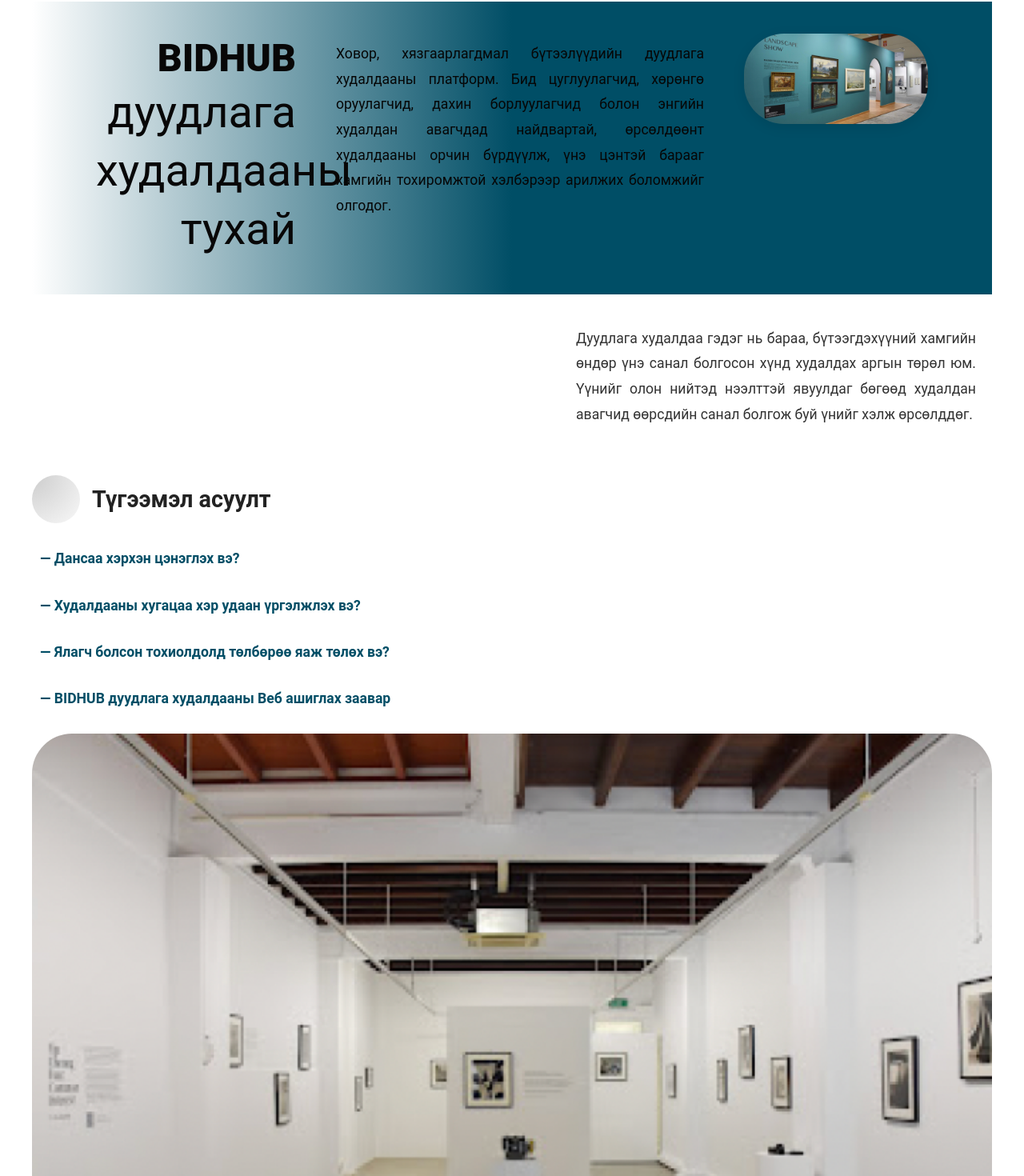
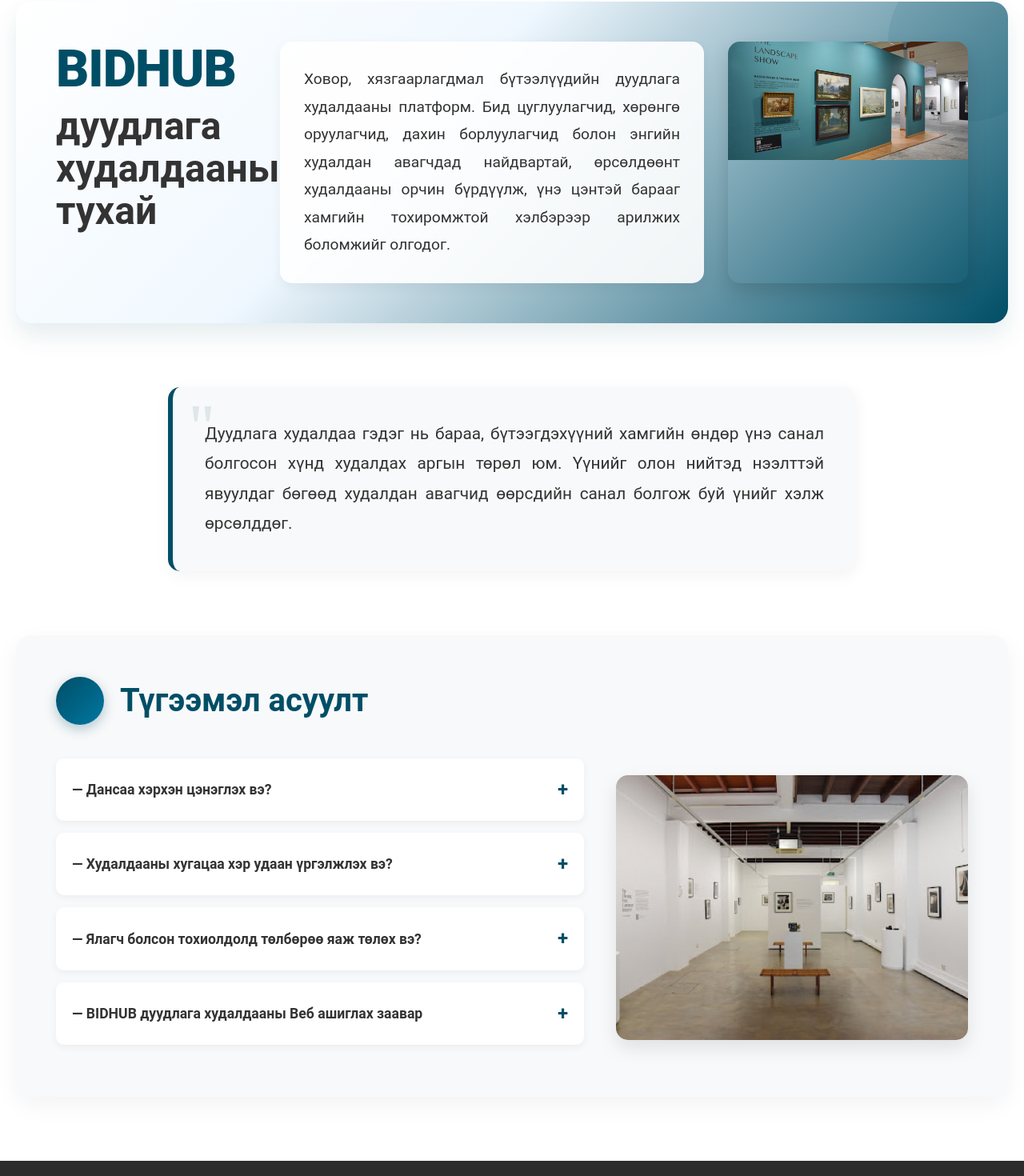
Before and after one commit to Nak-1/BIHDUB_APP, a Next.js app in the folder bidhub_app/: page /aboutUs in a window 1280 px wide. Shown: the part 120-1590 px from the top of the page at 80% size. Built offline with nearby package versions, Linux system fonts and the light colour scheme.

Commit message:
fixed styles

```diff
--- a/bidhub_app/app/HomePage.js
+++ b/bidhub_app/app/HomePage.js
@@ -2,11 +2,13 @@
 
 import ItemCard from "@/components/ItemCard";
 import Image from "next/image";
+import { useRouter } from "next/navigation";
 import { useEffect, useState } from "react";
 import section1 from "../assests/section1.png";
 import "../styles/HomePage.css";
 
 export default function HomePage() {
+  const router = useRouter();
   const [auctions, setAuctions] = useState([]);
   const [loading, setLoading] = useState(true);
   const [error, setError] = useState(null);
@@ -48,8 +50,8 @@
           <p>Бид танд найдвартай дуудлага худалдаанд цахимаар оролцох болон өөрийн бараагаа дуудлага худалдаанд зарах
             боломжийг олгоно</p>
           <div className="section1-buttons">
-            <button className="btn-primary">Дуудлага худалдаанд оролцох</button>
-            <button className="btn-secondary">Дуудлага худалдаа үүсгэх</button>
+            <button className="btn-primary" onClick={() => {router.push("/auctions")}}>Дуудлага худалдаанд оролцох</button>
+            <button className="btn-secondary" onClick={() => {router.push("/sell")}}>Дуудлага худалдаа үүсгэх</button>
           </div>
         </div>
       </section>
--- a/bidhub_app/app/aboutUs/page.js
+++ b/bidhub_app/app/aboutUs/page.js
@@ -1,17 +1,79 @@
 "use client";
 
 import Image from "next/image";
-
+import { useEffect, useState } from "react";
+import team1 from "../../assests/team1.png";
+import team2 from "../../assests/team2.png";
 import "../../styles/AboutUs.css";
 
-import team1 from "../../assests/team1.png";
-import team2 from "../../assests/team2.png";
+export default function AboutUs() {
+  const [activeIndex, setActiveIndex] = useState(null);
 
-export default function AboutUs() {
+  const toggleFaq = (index) => {
+    if (activeIndex === index) {
+      setActiveIndex(null);
+    } else {
+      setActiveIndex(index);
+    }
+  };
+
+  useEffect(() => {
+    const sections = document.querySelectorAll('.animate-section');
+
+    setTimeout(() => {
+      sections.forEach((section, index) => {
+        setTimeout(() => {
+          section.classList.add('visible');
+        }, index * 200);
+      });
+    }, 100);
+  }, []);
+
+  const faqItems = [
+    {
+      question: "Дансаа хэрхэн цэнэглэх вэ?",
+      answer: "Та өөрийн профайл руу орж 'Данс цэнэглэх' хэсэгт хандан, карт эсвэл банкны шилжүүлгээр цэнэглэнэ."
+    },
+    {
+      question: "Худалдааны хугацаа хэр удаан үргэлжлэх вэ?",
+      answer: "Худалдааны хугацаа бараа бүрийн хувьд ялгаатай бөгөөд ихэвчлэн 3-7 хоног үргэлжилнэ."
+    },
+    {
+      question: "Ялагч болсон тохиолдолд төлбөрөө яаж төлөх вэ?",
+      answer: "Төлбөрийг дансанд шилжүүлэн эсвэл системд холбогдсон төлбөрийн хэрэгслээр төлнө."
+    },
+    {
+      question: "BIDHUB дуудлага худалдааны Веб ашиглах заавар",
+      answer: `-Вэбсайт руу нэвтрэх:
+Хэрэглэгч вэб хуудасны хаягаар орно.
+-Хэрэглэгчийн данс үүсгэх:
+Нэвтрэх хэсэгт "Бүртгүүлэх" товчийг дарж, өөрийн мэдээллээ оруулан хэрэглэгчийн данс үүсгэнэ.
+Мэйл хаяг, утасны дугаар, нууц үг зэрэг мэдээллээ бөглөнө.
+-Бараа нэмэх:
+Вэбсайтад орсны дараа "Бараа нэмэх" товчийг дарж, худалдаанд гарах бараагаа байршуулна.
+Барааны зураг, тайлбар, үнэ зэрэг мэдээллүүдийг оруулж, зарах эсвэл дуудлага худалдаагаар зарах сонголт хийнэ.
+-Дуудлага худалдаанд оролцох:
+Өөрийн хүссэн бараа дуудлага худалдаанд оролцох бол тухайн барааны дэлгэрэнгүй хэсэгт орж, үнэ, хугацаа зэргийг шалгана.
+"Дуудлага худалдаанд оролцох" товчийг дарж, үнийн санал оруулна.
+-Үнийн санал өгөх:
+Дуудлага худалдаанд орох бараан дээр үнийн санал өгөх боломжтой.
+Та өөрийн үнийн саналаа оруулснаар тухайн бараанд өрсөлдөх боломжтой болно.
+-Худалдаа хийх:
+Дуудлага худалдааны хугацаа дууссаны дараа хамгийн өндөр үнийн санал өгсөн хүн барааг худалдан авах эрхтэй болно.
+Худалдан авалт хийгдсэний дараа төлбөрийг хийхийн тулд зааварчилгаа дагаж, гүйлгээ хийх.
+-Төлбөр болон хүргэлт:
+Бараа худалдан авахад хамгийн тохиромжтой төлбөрийн аргыг сонгоно.
+Төлбөрийг амжилттай гүйцэтгэснээр бараа хэрэглэгчид хүргэгдэх болно.
+-Анхаарах зүйлс:
+Вэбсайт дахь мэдээллийг зөв оруулж, үнэ болон барааны мэдээлэл зөв байх шаардлагатай.
+Дуудлага худалдаанд оролцохын өмнө өөрийн саналаа хянаж, хамгийн зөв шийдвэрийг гаргана уу.`
+    }
+  ];
+
   return (
-    <main>
+    <main className="about-main">
       <section className="about-auction">
-        <div className="about-container">
+        <div className="about-container animate-section">
           <div className="about-text">
             <h1 className="title-stacked">
               <strong>BIDHUB</strong>
@@ -29,11 +91,11 @@
             </p>
           </div>
           <div className="about-image">
-            <Image src={team1} alt="Үзэсгэлэнгийн танхим" />
+            <Image src={team1} alt="Үзэсгэлэнгийн танхим" width={500} height={300} />
           </div>
         </div>
 
-        <div className="auction-explained">
+        <div className="auction-explained animate-section">
           <div className="auction-text">
             <p>
               Дуудлага худалдаа гэдэг нь бараа, бүтээгдэхүүний хамгийн өндөр үнэ санал болгосон хүнд худалдах аргын төрөл юм.
@@ -42,62 +104,40 @@
           </div>
         </div>
 
-        <div className="faq-section">
+        <div className="faq-section animate-section">
           <div className="faq-heading">
             <div className="circle-deco"></div>
             <h2>Түгээмэл асуулт</h2>
           </div>
-          <ul className="faq-list">
-            <li className="faq-item">
-              <button className="faq-question">— Дансаа хэрхэн цэнэглэх вэ?</button>
-              <div className="faq-answer">
-                Та өөрийн профайл руу орж "Данс цэнэглэх" хэсэгт хандан, карт эсвэл банкны шилжүүлгээр цэнэглэнэ.
+
+          <div className="faq-content">
+            <div className="faq-list">
+              {faqItems.map((item, index) => (
+                <div
+                  key={index}
+                  className={`faq-item ${activeIndex === index ? 'active' : ''}`}
+                >
+                  <button
+                    className="faq-question"
+                    onClick={() => toggleFaq(index)}
+                  >
+                    <span className="question-text">— {item.question}</span>
+                    <span className="faq-icon">{activeIndex === index ? '−' : '+'}</span>
+                  </button>
+                  <div className="faq-answer">
+                    <div className="answer-content">
+                      {item.answer}
+                    </div>
+                  </div>
+                </div>
+              ))}
+            </div>
+
+            <div className="faq-image-container">
+              <div className="faq-image">
+                <Image src={team2} alt="Асуулт хариулт зураг" width={500} height={300} />
               </div>
-            </li>
-            <li className="faq-item">
-              <button className="faq-question">— Худалдааны хугацаа хэр удаан үргэлжлэх вэ?</button>
-              <div className="faq-answer">
-                Худалдааны хугацаа бараа бүрийн хувьд ялгаатай бөгөөд ихэвчлэн 3-7 хоног үргэлжилнэ.
-              </div>
-            </li>
-            <li className="faq-item">
-              <button className="faq-question">— Ялагч болсон тохиолдолд төлбөрөө яаж төлөх вэ?</button>
-              <div className="faq-answer">
-                Төлбөрийг дансанд шилжүүлэн эсвэл системд холбогдсон төлбөрийн хэрэгслээр төлнө.
-              </div>
-            </li>
-            <li className="faq-item">
-              <button className="faq-question">— BIDHUB дуудлага худалдааны Веб ашиглах заавар</button>
-              <div className="faq-answer">
-                -Вэбсайт руу нэвтрэх:
-  Хэрэглэгч вэб хуудасны хаягаар орно.
-  -Хэрэглэгчийн данс үүсгэх:
-  Нэвтрэх хэсэгт "Бүртгүүлэх" товчийг дарж, өөрийн мэдээллээ оруулан хэрэглэгчийн данс үүсгэнэ.
-  Мэйл хаяг, утасны дугаар, нууц үг зэрэг мэдээллээ бөглөнө.
-  -Бараа нэмэх:
-  Вэбсайтад орсны дараа "Бараа нэмэх" товчийг дарж, худалдаанд гарах бараагаа байршуулна.
-  Барааны зураг, тайлбар, үнэ зэрэг мэдээллүүдийг оруулж, зарах эсвэл дуудлага худалдаагаар зарах сонголт хийнэ.
-  -Дуудлага худалдаанд оролцох:
-  Өөрийн хүссэн бараа дуудлага худалдаанд оролцох бол тухайн барааны дэлгэрэнгүй хэсэгт орж, үнэ, хугацаа зэргийг шалгана.
-  "Дуудлага худалдаанд оролцох" товчийг дарж, үнийн санал оруулна.
-  -Үнийн санал өгөх:
-  Дуудлага худалдаанд орох бараан дээр үнийн санал өгөх боломжтой.
-  Та өөрийн үнийн саналаа оруулснаар тухайн бараанд өрсөлдөх боломжтой болно.
-  -Худалдаа хийх:
-  Дуудлага худалдааны хугацаа дууссаны дараа хамгийн өндөр үнийн санал өгсөн хүн барааг худалдан авах эрхтэй болно.
-  Худалдан авалт хийгдсэний дараа төлбөрийг хийхийн тулд зааварчилгаа дагаж, гүйлгээ хийх.
-  -Төлбөр болон хүргэлт:
-  Бараа худалдан авахад хамгийн тохиромжтой төлбөрийн аргыг сонгоно.
-  Төлбөрийг амжилттай гүйцэтгэснээр бараа хэрэглэгчид хүргэгдэх болно.
-  -Анхаарах зүйлс:
-
-  Вэбсайт дахь мэдээллийг зөв оруулж, үнэ болон барааны мэдээлэл зөв байх шаардлагатай.
-  Дуудлага худалдаанд оролцохын өмнө өөрийн саналаа хянаж, хамгийн зөв шийдвэрийг гаргана уу.
-              </div>
-            </li>
-          </ul>
-          <div className="faq-image">
-            <Image src={team2} alt="Асуулт хариулт зураг" />
+            </div>
           </div>
         </div>
       </section>
--- a/bidhub_app/app/globals.css
+++ b/bidhub_app/app/globals.css
@@ -3,7 +3,7 @@
 :root {
   --primary-color: #2c2c2c;
   --accent-color: #e74c3c;
-  --text-light: #151617;
+  --text-light: #ecf0f1;
   --spacing-lg: 5%;
 }
 
--- a/bidhub_app/styles/AboutUs.css
+++ b/bidhub_app/styles/AboutUs.css
@@ -1,216 +1,434 @@
-main {
+.about-main {
     background-color: white;
+    font-family: 'Arial', sans-serif;
+    color: #333;
+    overflow-x: hidden;
 }
 
 .about-auction {
-    font-family: 'Arial', sans-serif;
-    padding: 40px;
-    background-color: #fff;
-    color: #222;
+    max-width: 1400px;
+    margin: 0 auto;
+    padding: 40px 20px 80px;
+}
+
+.animate-section {
+    opacity: 0;
+    transform: translateY(30px);
+    transition: opacity 0.6s ease-out, transform 0.6s ease-out;
+}
+
+.animate-section.visible {
+    opacity: 1;
+    transform: translateY(0);
+}
+
+.about-container {
+    display: flex;
+    flex-wrap: wrap;
+    gap: 30px;
+    padding: 50px;
+    margin-bottom: 80px;
+    background: linear-gradient(135deg, #fff 0%, #f0f8ff 40%, #004e66 100%);
+    border-radius: 20px;
+    box-shadow: 0 15px 30px rgba(0, 78, 102, 0.1);
+    position: relative;
+    overflow: hidden;
+}
+
+.about-container::before {
+    content: '';
+    position: absolute;
+    top: -50px;
+    right: -50px;
+    width: 200px;
+    height: 200px;
+    background-color: rgba(0, 78, 102, 0.1);
+    border-radius: 50%;
+    z-index: 0;
 }
 
 .about-text {
     flex: 1;
-    min-width: 200px;
+    min-width: 250px;
+    z-index: 1;
 }
 
-.about-text h1 {
-    font-size: 3rem;
-    font-weight: bold;
-    margin-bottom: 5px;
-    text-align: right;
+.title-stacked {
+    margin: 0;
+    padding: 0;
+    line-height: 1.1;
 }
 
-.about-text p {
-    font-size: 1.1rem;
+.title-stacked strong {
+    display: block;
+    font-size: 4rem;
+    font-weight: 800;
+    color: #004e66;
+    margin-bottom: 10px;
+    letter-spacing: -1px;
+    text-shadow: 2px 2px 0 rgba(255, 255, 255, 0.5);
+}
+
+.title-stacked span {
+    display: block;
+    font-size: 3rem;
+    font-weight: 600;
+    color: #333;
+    line-height: 1.1;
+}
+
+.about-description {
+    flex: 2;
+    min-width: 300px;
+    background-color: rgba(255, 255, 255, 0.9);
+    padding: 30px;
+    border-radius: 15px;
+    box-shadow: 0 5px 15px rgba(0, 0, 0, 0.05);
+    z-index: 1;
+}
+
+.about-description p {
+    font-size: 1.2rem;
     line-height: 1.8;
-    flex: 1;
+    margin: 0;
+    text-align: justify;
 }
 
 .about-image {
     flex: 1;
-    min-width: 100px;
-    width: 100%;
-    border-radius: 50px;
+    min-width: 300px;
+    border-radius: 15px;
+    overflow: hidden;
+    box-shadow: 0 10px 25px rgba(0, 0, 0, 0.15);
+    transition: transform 0.3s ease, box-shadow 0.3s ease;
+    z-index: 1;
+}
+
+.about-image:hover {
+    transform: translateY(-5px);
+    box-shadow: 0 15px 30px rgba(0, 0, 0, 0.2);
 }
 
 .about-image img {
+    display: block;
     width: 100%;
-    border-radius: 50px;
-    box-shadow: 0 4px 15px rgba(0, 0, 0, 0.1);
+    height: auto;
+    object-fit: cover;
+    transition: transform 0.5s ease;
+}
+
+.about-image:hover img {
+    transform: scale(1.03);
 }
 
 .auction-explained {
-    margin-top: 40px;
-    display: flex;
-    justify-content: flex-end;
+    margin: 80px auto;
+    max-width: 900px;
     padding: 0 20px;
 }
 
 .auction-text {
-    max-width: 500px;
+    background-color: #f8f9fa;
+    padding: 40px;
+    border-radius: 15px;
+    box-shadow: 0 5px 20px rgba(0, 0, 0, 0.05);
+    border-left: 6px solid #004e66;
+    position: relative;
+}
+
+.auction-text::before {
+    content: '"';
+    position: absolute;
+    top: 10px;
+    left: 20px;
+    font-size: 5rem;
+    color: rgba(0, 78, 102, 0.1);
+    font-family: Georgia, serif;
+    line-height: 1;
+}
+
+.auction-text p {
+    font-size: 1.3rem;
+    line-height: 1.8;
+    margin: 0;
     text-align: justify;
-    font-size: 1.1rem;
-    line-height: 1.8;
-    color: #333;
+    position: relative;
+    z-index: 1;
 }
 
 .faq-section {
-    margin-top: 60px;
+    margin-top: 80px;
+    padding: 50px;
+    background-color: #f8f9fa;
+    border-radius: 20px;
+    box-shadow: 0 10px 30px rgba(0, 0, 0, 0.05);
 }
 
 .faq-heading {
     display: flex;
     align-items: center;
-    gap: 15px;
+    gap: 20px;
+    margin-bottom: 40px;
 }
 
 .circle-deco {
     width: 60px;
     height: 60px;
     border-radius: 50%;
-    background: radial-gradient(circle at top left, #ccc, #f8f8f8);
+    background: linear-gradient(135deg, #004e66, #0077a2);
+    box-shadow: 0 5px 15px rgba(0, 78, 102, 0.3);
 }
 
 .faq-heading h2 {
-    font-size: 1.8rem;
-    font-weight: bold;
+    font-size: 2.5rem;
+    font-weight: 700;
+    color: #004e66;
+    margin: 0;
+}
+
+.faq-content {
+    display: flex;
+    flex-wrap: wrap;
+    gap: 40px;
+    margin-top: 30px;
 }
 
 .faq-list {
-    margin: 20px 0;
-    padding-left: 20px;
-    font-size: 1rem;
-    list-style: none;
+    flex: 3;
+    min-width: 300px;
 }
 
-.faq-list li {
-    margin-bottom: 10px;
+.faq-item {
+    margin-bottom: 15px;
+    border-radius: 10px;
+    background-color: white;
+    box-shadow: 0 3px 10px rgba(0, 0, 0, 0.05);
+    overflow: hidden;
+    transition: box-shadow 0.3s ease;
+}
+
+.faq-item:hover {
+    box-shadow: 0 5px 15px rgba(0, 0, 0, 0.1);
+}
+
+.faq-item.active {
+    box-shadow: 0 8px 20px rgba(0, 0, 0, 0.1);
+}
+
+.faq-question {
+    width: 100%;
+    display: flex;
+    justify-content: space-between;
+    align-items: center;
+    padding: 20px;
+    background: none;
+    border: none;
+    text-align: left;
+    cursor: pointer;
+    font-size: 1.1rem;
+    font-weight: 600;
+    color: #333;
+    transition: background-color 0.3s ease;
+}
+
+.faq-question:hover {
+    background-color: rgba(0, 78, 102, 0.05);
+}
+
+.question-text {
+    flex: 1;
+}
+
+.faq-icon {
+    font-size: 1.5rem;
+    color: #004e66;
+    margin-left: 10px;
+    transition: transform 0.3s ease;
+}
+
+.faq-item.active .faq-icon {
+    transform: rotate(180deg);
+}
+
+.faq-answer {
+    max-height: 0;
+    overflow: hidden;
+    transition: max-height 0.5s ease;
+    background-color: #f9f9f9;
+}
+
+.faq-item.active .faq-answer {
+    max-height: 2000px;
+}
+
+.answer-content {
+    padding: 0 20px 20px;
+    line-height: 1.6;
+    color: #555;
+    white-space: pre-line;
+}
+
+.faq-image-container {
+    flex: 2;
+    min-width: 300px;
+    display: flex;
+    align-items: center;
+    justify-content: center;
+}
+
+.faq-image {
+    width: 100%;
+    max-width: 500px;
+    border-radius: 15px;
+    overflow: hidden;
+    box-shadow: 0 10px 25px rgba(0, 0, 0, 0.1);
+    transition: transform 0.3s ease, box-shadow 0.3s ease;
+}
+
+.faq-image:hover {
+    transform: translateY(-5px);
+    box-shadow: 0 15px 30px rgba(0, 0, 0, 0.2);
 }
 
 .faq-image img {
+    display: block;
     width: 100%;
-    border-radius: 50px;
-    margin-top: 20px;
+    height: auto;
+    object-fit: cover;
+    transition: transform 0.5s ease;
 }
 
-.about-container {
-    display: flex;
-    justify-content: space-between;
-    align-items: flex-start;
-    gap: 40px;
-    padding: 40px 80px;
-    background: linear-gradient(to left, #004e66, #004e66 50%, white 100%);
-    color: black;
-    font-family: Arial, sans-serif;
+.faq-image:hover img {
+    transform: scale(1.03);
 }
 
-.about-text {
-    flex: 1;
-    min-width: 250px;
+@media (max-width: 1200px) {
+    .about-container {
+        padding: 40px;
+    }
+
+    .title-stacked strong {
+        font-size: 3.5rem;
+    }
+
+    .title-stacked span {
+        font-size: 2.5rem;
+    }
+
+    .about-description p {
+        font-size: 1.1rem;
+    }
+
+    .auction-text p {
+        font-size: 1.2rem;
+    }
 }
 
-.title-stacked {
-    font-size: 2.5rem;
-    font-weight: bold;
-    line-height: 1.3;
-    text-align: left;
-}
-
-.title-stacked strong,
-.title-stacked span {
-    display: block;
-    color: rgb(8, 7, 7);
-}
-
-.title-stacked span {
-    font-weight: normal;
-    font-size: 3.5rem;
-}
-
-.about-description {
-    flex: 2;
-    font-size: 1.1rem;
-    line-height: 1.8;
-    color: rgb(6, 6, 6);
-    padding: 10px;
-    text-align: justify;
-}
-
-.faq-list {
-    list-style: none;
-    padding: 0;
-}
-
-.faq-question {
-    background: none;
-    border: none;
-    font-size: 1.1rem;
-    font-weight: bold;
-    color: #004e66;
-    cursor: pointer;
-    padding: 10px;
-    text-align: left;
-    width: 100%;
-}
-
-.faq-answer {
-    display: none;
-    padding: 10px 20px;
-    color: #333;
-    background-color: #f9f9f9;
-    border-left: 3px solid #004e66;
-    margin-bottom: 10px;
-    border-radius: 5px;
-}
-
-.faq-item.active .faq-answer {
-    display: block;
-}
-
-.faq-list {
-    list-style: none;
-    padding: 0;
-}
-
-.faq-question {
-    background: none;
-    border: none;
-    font-size: 1.1rem;
-    font-weight: bold;
-    color: #004e66;
-    cursor: pointer;
-    padding: 10px;
-    text-align: left;
-    width: 100%;
-}
-
-.faq-answer {
-    display: none;
-    padding: 10px 20px;
-    color: #333;
-    background-color: #f9f9f9;
-    border-left: 3px solid #004e66;
-    margin-bottom: 10px;
-    border-radius: 5px;
-}
-
-.faq-item.active .faq-answer {
-    display: block;
-}
-
-@media (max-width: 768px) {
+@media (max-width: 992px) {
     .about-container {
         flex-direction: column;
-        text-align: center;
     }
 
-    .about-text,
-    .about-description {
-        padding: 10px;
+    .about-text {
+        text-align: center;
     }
 
     .title-stacked {
         text-align: center;
     }
+
+    .faq-heading h2 {
+        font-size: 2rem;
+    }
 }
+
+@media (max-width: 768px) {
+    .about-auction {
+        padding: 30px 15px 60px;
+    }
+
+    .about-container {
+        padding: 30px;
+        margin-bottom: 60px;
+    }
+
+    .title-stacked strong {
+        font-size: 3rem;
+    }
+
+    .title-stacked span {
+        font-size: 2rem;
+    }
+
+    .about-description {
+        padding: 20px;
+    }
+
+    .auction-text {
+        padding: 30px;
+    }
+
+    .auction-text p {
+        font-size: 1.1rem;
+    }
+
+    .faq-section {
+        padding: 30px;
+    }
+
+    .faq-content {
+        flex-direction: column;
+    }
+
+    .faq-image-container {
+        margin-top: 20px;
+    }
+}
+
+@media (max-width: 576px) {
+    .about-container {
+        padding: 20px;
+    }
+
+    .title-stacked strong {
+        font-size: 2.5rem;
+    }
+
+    .title-stacked span {
+        font-size: 1.8rem;
+    }
+
+    .about-description p {
+        font-size: 1rem;
+    }
+
+    .auction-text {
+        padding: 20px;
+    }
+
+    .auction-text p {
+        font-size: 1rem;
+    }
+
+    .faq-section {
+        padding: 20px;
+    }
+
+    .faq-heading {
+        gap: 10px;
+    }
+
+    .circle-deco {
+        width: 40px;
+        height: 40px;
+    }
+
+    .faq-heading h2 {
+        font-size: 1.8rem;
+    }
+
+    .faq-question {
+        padding: 15px;
+        font-size: 1rem;
+    }
+}
```
Also changed, not shown: bidhub_app/app/buySell/page.js (+4 -4 lines), 1 other file (tests, documents, lock files or other folders).
